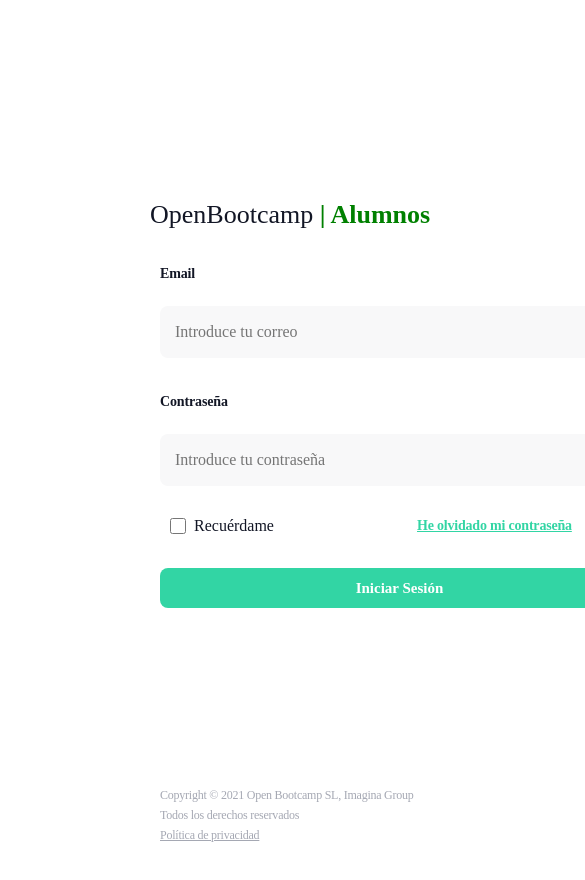
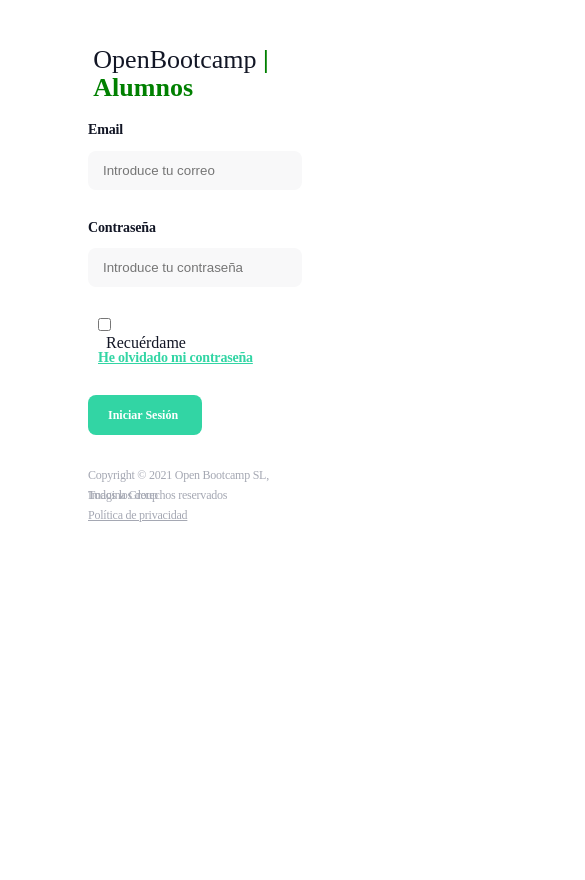
Before and after one commit to sebastianbresan/FC_Ejercicio_HTML_CSS_JAVASCRYPT_2, a plain HTML site: page index.html in a window 390 px wide. Shown: the top 880 px of the page, 585 px wide, since content can reach past the window. After the commit the page ends 844 px from the top, so only its background shows below. Drawn offline with Linux system fonts and the light colour scheme.

Commit message:
FINALIZADO

```diff
--- a/index.html
+++ b/index.html
@@ -3,9 +3,8 @@
 <head>
     <meta charset="UTF-8">
     <meta http-equiv="X-UA-Compatible" content="IE=edge">
-    <meta name="viewport" content="width=device-width, initial-scale=1.0">
-    <link rel= "stylesheet" href="normalize.css">
-    <link rel= "stylesheet" href="styles.css">
+    <meta name="viewport" content="width=device-width, initial-scale=1.0, user-scalable=no, maximun-scale=1.0, minimum-scale=1.0">
+    <link rel="stylesheet"  href="styles.css">
 
     <title>FC</title>
 </head>
--- a/styles.css
+++ b/styles.css
@@ -1,25 +1,30 @@
+* {
+  box-sizing: border-box;
+}
+
 .login {
   position: relative;
-    width: 1920px;
-    height: 900px;
-    color: #F8F8F9;
-
+  width: auto;
+  height: 720px;
+  color: #f8f8f9;
+  flex-flow: column nowrap;
+  display: flex;
   background: url("fondoLogin.jpg"), #f8f8f9;
 }
 
 .text {
   display: flex;
   flex-direction: column;
-    justify-content: center;
+
   align-items: center;
   padding: 80px;
+  flex-flow: column nowrap;
 
   position: absolute;
-    width: 610px;
+  width: auto;
   left: 0px;
-    top: 0px;
+  top: -10%;
   bottom: 0px;
-
   background: #ffffff;
 }
 
@@ -31,11 +36,10 @@
   padding: 0px;
 
   position: static;
-    width: 450px;
-    height: 700px;
+
+  height: 100%;
   left: 80px;
   top: 80px;
-
 
   flex: none;
   order: 0;
@@ -45,15 +49,15 @@
 }
 .alumnos {
   position: static;
-    width: 297px;
-    height: 28px;
+  width: auto;
+  height: auto;
   left: calc(50% - 297px / 2 - 76.5px);
-    top: 143.5px;
+  top: auto;
 
   font-family: Raleway;
   font-style: normal;
   font-weight: normal;
-    font-size: 26px;
+  font-size: 1.625em;
   line-height: 28px;
 
   color: #121625;
@@ -61,11 +65,11 @@
   flex: none;
   order: 0;
   flex-grow: 0;
-    margin: -80px -10px;
+  margin: -20% -2.5%;
 }
 
-  .textoAlumnos{
-    color:green;
+.textoAlumnos {
+  color: green;
   text-decoration-color: green;
 }
 
@@ -76,16 +80,16 @@
   padding: 0px;
 
   position: static;
-    width: 450px;
-    height: 290px;
+  width: auto;
+  height: 40.22%;
   left: 0px;
-    top: 216.5px;
+  top: 38%;
 
   flex: none;
   order: 1;
   align-self: stretch;
   flex-grow: 0;
-    margin: 45px 0px;
+  margin: 10% 0px;
 }
 
 .frame943 {
@@ -95,8 +99,8 @@
   padding: 0px;
 
   position: static;
-    width: 450px;
-    height: 230px;
+  width: auto;
+  height: 100%;
   left: 0px;
   top: 0px;
 
@@ -104,7 +108,7 @@
   order: 0;
   align-self: stretch;
   flex-grow: 0;
-    margin: 30px 0px;
+  margin: 10% 0px 0px;
 }
 
 .frame1433 {
@@ -114,8 +118,8 @@
   padding: 0px;
 
   position: static;
-    width: 450px;
-    height: 68px;
+  width: auto;
+  height: 25%;
   left: 0px;
   top: 0px;
 
@@ -123,7 +127,7 @@
   order: 0;
   align-self: stretch;
   flex-grow: 0;
-    margin: 30px 0px;
+  margin: 5% 0px;
 }
 
 .email {
@@ -137,8 +141,8 @@
   font-family: Raleway;
   font-style: normal;
   font-weight: bold;
-    font-size: 14px;
-    line-height: 16px;
+  font-size: 0.875em;
+  line-height: 1em;
   letter-spacing: -0.01em;
   font-feature-settings: "pnum" on, "lnum" on;
 
@@ -148,20 +152,20 @@
   order: 0;
   align-self: stretch;
   flex-grow: 0;
-    margin: 12px 0px;
+  margin: 0.75em 0px;
 }
 
 .correo {
   position: static;
-    width: 128px;
-    height: 22px;
-    left: 15px;
+  width: 15%;
+  height: 1.3em;
+  left: 0.95em;
   top: 9px;
 
   font-family: Raleway;
   font-style: normal;
   font-weight: 500;
-    font-size: 14px;
+  font-size: 0.875em;
   line-height: 160%;
 
   letter-spacing: 0.005em;
@@ -172,18 +176,17 @@
   flex: none;
   order: 0;
   flex-grow: 0;
-    margin: 0px 24px;
+  margin: 0px 1.5em;
 }
 
 .frame1439 {
-
   display: flex;
   flex-direction: column;
   align-items: flex-start;
   padding: 0px;
 
   position: static;
-      width: 450px;
+  width: auto;
   height: 68px;
   left: 0px;
   top: 98px;
@@ -206,7 +209,7 @@
   font-family: Raleway;
   font-style: normal;
   font-weight: bold;
-    font-size: 14px;
+  font-size: 0.875em;
   line-height: 16px;
   letter-spacing: -0.01em;
   font-feature-settings: "pnum" on, "lnum" on;
@@ -232,10 +235,9 @@
   left: 0px;
   top: 28px;
 
-    background: #F8F8F9;
+  background: #f8f8f9;
   border-radius: 8px;
   border: transparent;
-
 
   flex: none;
   order: 1;
@@ -254,7 +256,7 @@
   font-family: Raleway;
   font-style: normal;
   font-weight: 500;
-    font-size: 14px;
+  font-size: 0.875em;
   line-height: 160%;
 
   letter-spacing: 0.005em;
@@ -293,7 +295,7 @@
   padding: 0px;
 
   position: static;
-    width: 227px;
+  width: auto;
   height: 24px;
   left: 0px;
   top: 0px;
@@ -307,8 +309,8 @@
 
 .icon {
   position: static;
-    width: 16px;
-    height: 16px;
+  width: 1em;
+  height: 1em;
   left: 0px;
   top: 0px;
 
@@ -320,16 +322,16 @@
 
 .recuerdame {
   position: static;
-    width: 195px;
-    height: 16px;
+  width: auto;
+  height: 1em;
   left: 32px;
   top: 4px;
 
   font-family: Raleway;
   font-style: normal;
   font-weight: 500;
-    font-size: 16px;
-    line-height: 16px;
+  font-size: 1em;
+  line-height: 1em;
   display: flex;
   align-items: center;
   font-feature-settings: "pnum" on, "lnum" on;
@@ -344,7 +346,7 @@
 
 .title {
   position: static;
-    height: 16px;
+  height: 1em;
   left: 237px;
   right: 0px;
   top: 4px;
@@ -352,8 +354,8 @@
   font-family: Raleway;
   font-style: normal;
   font-weight: 600;
-    font-size: 14px;
-    line-height: 16px;
+  font-size: 0.875em;
+  line-height: 1em;
   display: flex;
   align-items: center;
   letter-spacing: -0.2px;
@@ -374,10 +376,9 @@
   padding: 5px 14px 5px 10px;
 
   position: static;
-    width: 483px;
-    height: 40px;
+  width: auto;
+  height: 3em;
   left: 0px;
-    top: 250px;
 
   background: #32d5a4;
   border-radius: 8px;
@@ -392,7 +393,7 @@
 
 .iniciarsesion {
   position: static;
-    width: 95px;
+  width: auto;
   height: 18px;
   left: 175.5px;
   top: 11px;
@@ -400,7 +401,7 @@
   font-family: Raleway;
   font-style: normal;
   font-weight: bold;
-    font-size: 15px;
+  font-size: 0.9em;
   line-height: 18px;
   font-feature-settings: "pnum" on, "lnum" on;
 
@@ -420,21 +421,21 @@
   padding: 0px;
 
   position: static;
-    width: 450px;
-    height: 60px;
-    left: 80px;
-    top: 760px;
+  width: auto;
+  height: auto;
+  left: auto;
+  top: auto;
 
   flex: none;
   order: 1;
   align-self: stretch;
   flex-grow: 0;
-    margin: 30px 0px;
+  margin: 10% 0px;
 }
 
 .copyright {
   position: static;
-    width: 286px;
+  width: auto;
   height: 20px;
   left: 0px;
   top: 0px;
@@ -442,7 +443,7 @@
   font-family: Raleway;
   font-style: normal;
   font-weight: 500;
-    font-size: 12px;
+  font-size: 0.75em;
   line-height: 20px;
   letter-spacing: -0.02em;
 
@@ -456,7 +457,7 @@
 
 .derechos {
   position: static;
-    width: 170px;
+  width: auto;
   height: 20px;
   left: 0px;
   top: 20px;
@@ -464,7 +465,7 @@
   font-family: Raleway;
   font-style: normal;
   font-weight: 500;
-    font-size: 12px;
+  font-size: 0.75em;
   line-height: 20px;
   letter-spacing: -0.02em;
 
@@ -478,7 +479,7 @@
 
 .politica {
   position: static;
-    width: 130px;
+  width: auto;
   height: 20px;
   left: 0px;
   top: 40px;
@@ -486,7 +487,7 @@
   font-family: Raleway;
   font-style: normal;
   font-weight: 500;
-    font-size: 12px;
+  font-size: 0.75em;
   line-height: 20px;
   letter-spacing: -0.02em;
   text-decoration-line: underline;
@@ -498,3 +499,109 @@
   flex-grow: 0;
   margin: 0px 0px;
 }
+
+img,
+object,
+embed,
+canvas,
+video,
+audio,
+picture {
+  max-width: 100%;
+  height: auto;
+  width: 100%; /* IE6 */
+}
+
+@media screen and (max-width: 760px) {
+  .login {
+    margin: 0px 0px 0px 0px;
+    width: 100%;
+  }
+}
+@media screen and (max-width: 640px) {
+  .text {
+    display: block;
+    height: auto;
+    min-height: auto;
+    width: 100%;
+  }
+  .frame1217 {
+    display: block;
+    height: auto;
+    min-height: auto;
+    width: 100%;
+  }
+  .frame1223 {
+    display: block;
+    height: auto;
+    min-height: auto;
+    width: 100%;
+  }
+  .frame1254 {
+    display: block;
+    height: auto;
+    min-height: auto;
+    width: 100%;
+  }
+  .frame1255 {
+    display: block;
+    height: auto;
+    min-height: auto;
+    width: 100%;
+  }
+  .frame1328 {
+    display: block;
+    height: auto;
+    min-height: auto;
+    width: 100%;
+  }
+  .frame1414 {
+    display: block;
+    height: auto;
+    min-height: auto;
+    width: 100%;
+  }
+  .frame1433 {
+    display: block;
+    height: auto;
+    min-height: auto;
+    width: 100%;
+  }
+  .frame1439 {
+    display: block;
+    height: auto;
+    min-height: auto;
+    width: 100%;
+  }
+  .frame943 {
+    display: block;
+    height: auto;
+    min-height: auto;
+    width: 100%;
+  }
+  .alumnos {
+    display: block;
+    height: auto;
+    min-height: auto;
+    width: 100%;
+  }
+  .recuerdame {
+    display: block;
+    height: auto;
+    min-height: auto;
+    width: 100%;
+  }
+  .contraseña2 {
+    display: block;
+    height: auto;
+    min-height: auto;
+    width: 100%;
+  }
+  .alumnos {
+    display: block;
+    height: auto;
+    min-height: auto;
+    width: 100%;
+    margin: 10% 2.5%;
+  }
+}
```
Also changed, not shown: normalize.css (deleted). Lines whose indentation alone changed are shown as unchanged.
